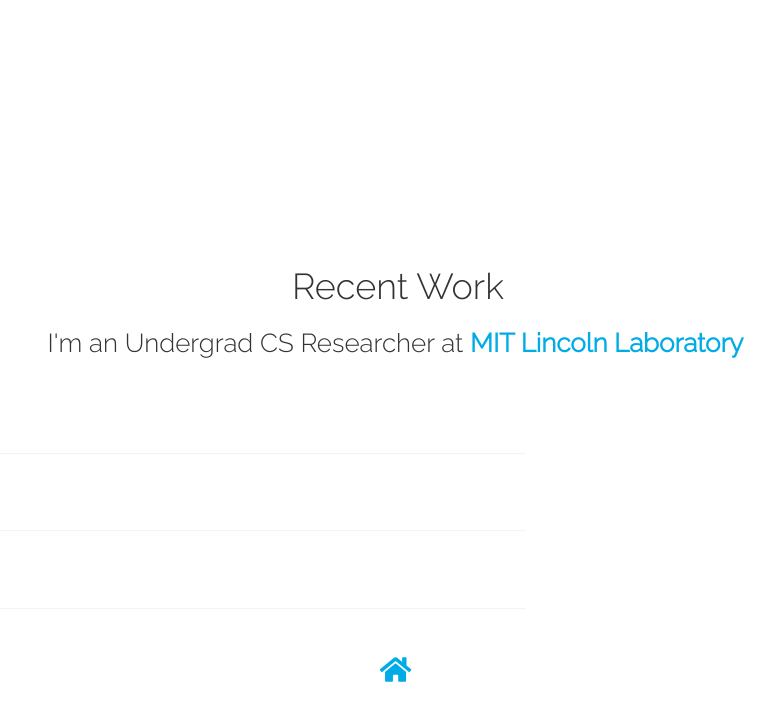
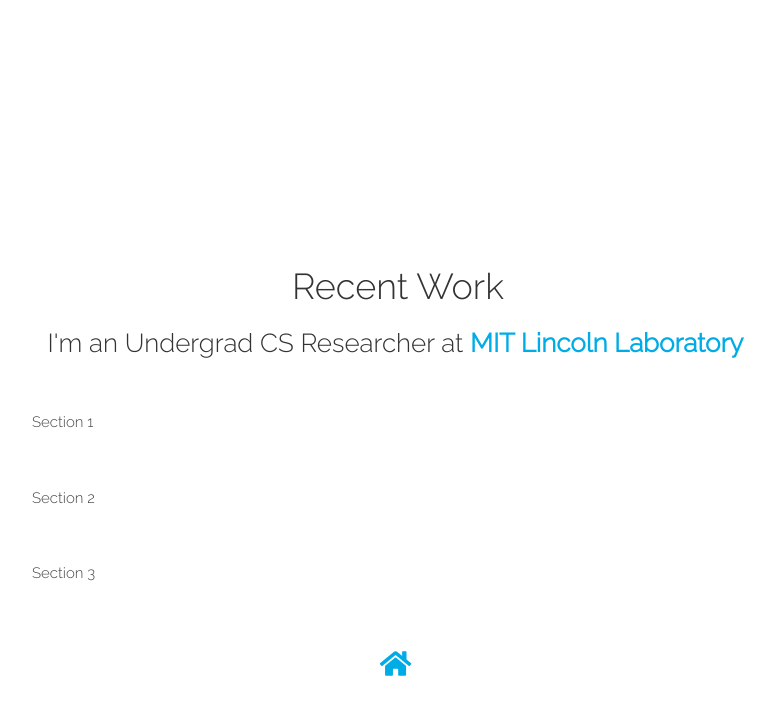
Before and after one commit to EvanDietrich/EvanDietrich.github.io, a Jekyll site: the page updates.html, which Jekyll copies as it is, in a window 1280 px wide. Shown: the top 721 px of the page, without its empty margins (242-1017 px from the left). Built offline with Jekyll 4.4.1, drawn with Linux system fonts in a browser that asks for light colours; nearby versions of some CDN libraries; library files that are not in the unit come from our copies.

Commit message:
Update updates.html

```diff
--- a/updates.html
+++ b/updates.html
@@ -37,12 +37,12 @@
 <style>
 .accordion {
   background-color: transparent;
-  color: transparent;
+  color: #444;
   cursor: pointer;
   padding: 18px;
   width: 60%;
   border: none;
-  text-align: center;
+  text-align: left;
   outline: none;
   font-size: 15px;
   transition: 0.4s;
@@ -50,6 +50,7 @@
 
 .active, .accordion:hover {
   background-color: transparent;
+  border: none;
 }
 
 .accordion:after {
@@ -60,10 +61,12 @@
   float: right;
   margin-left: 5px;
   outline: none;
+  border: none;
 }
 
 .active:after {
   content: "\2212";
+  border: none;
 }
 
 .panel {
@@ -74,7 +77,12 @@
   overflow: hidden;
   transition: max-height 0.2s ease-out;
   outline: none;
+  border: none;
 }
+
+/*.panel, .panel-group .panel-heading+.panel-collapse>.panel-body{
+    border: none;
+}*/
 </style>
 
 
```
